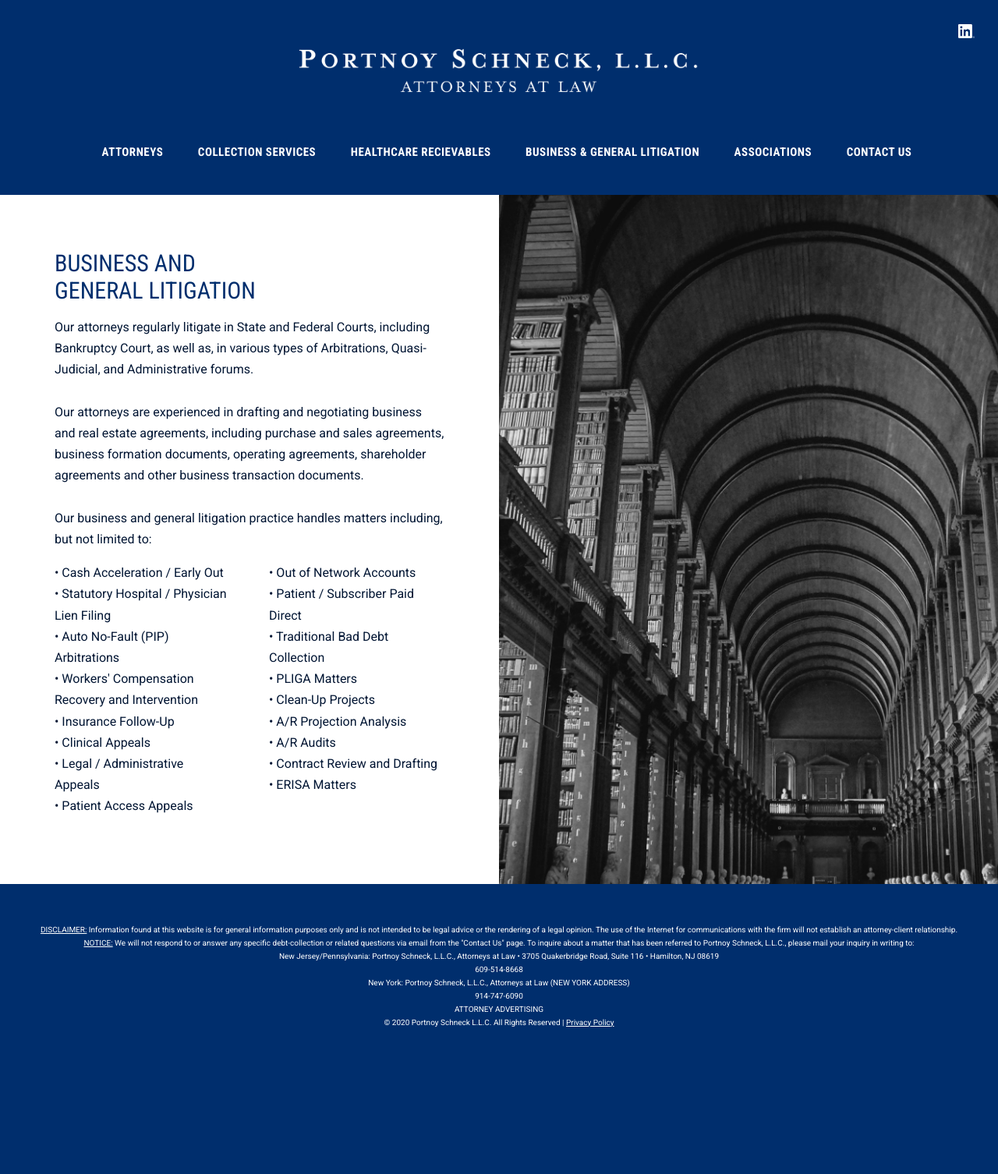
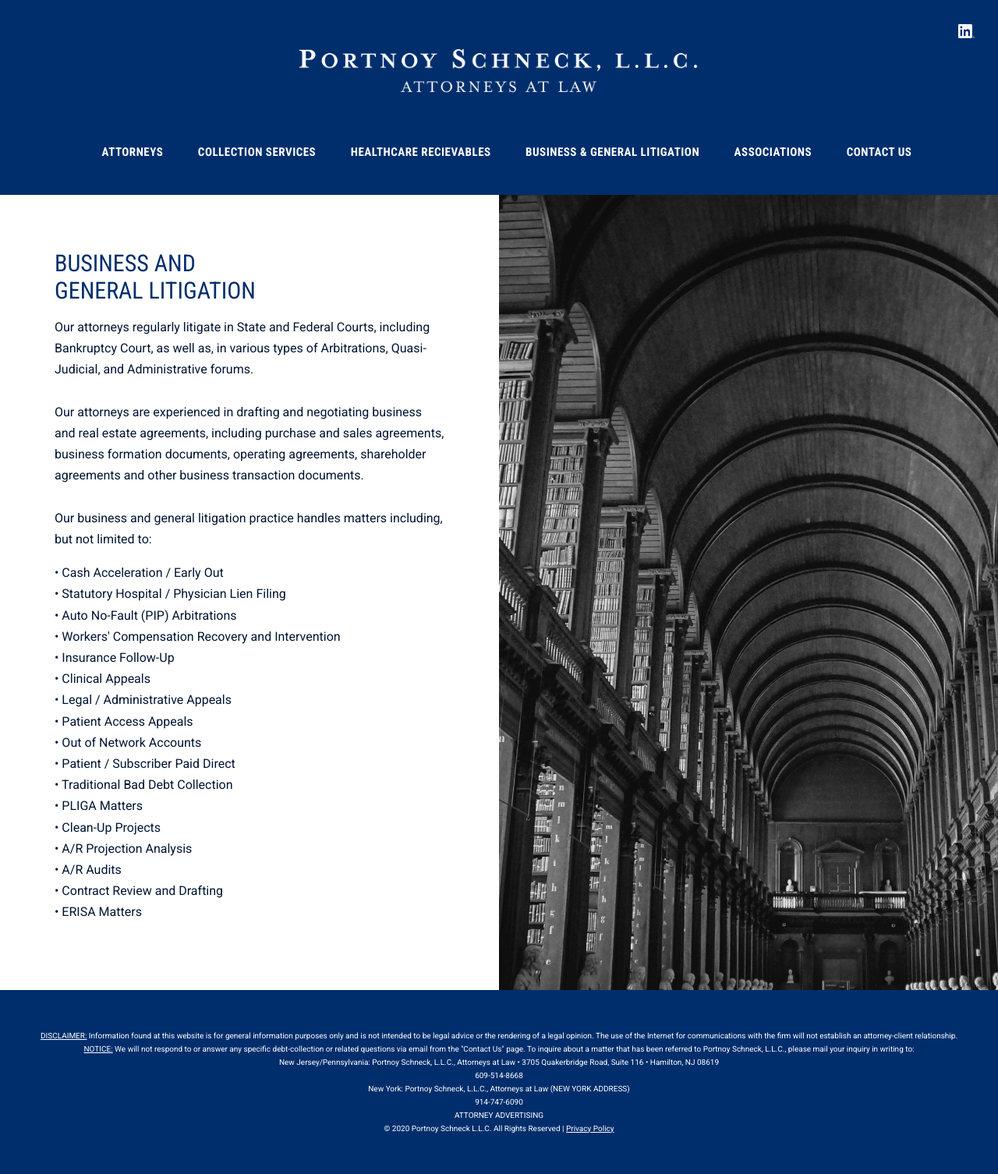
Before and after one commit to jessrichards1/jessrichards1.github.io, a PHP site: page /business.html in a window 1280 px wide. Shown: the whole page at 78% size. Before the commit the page ends 1318 px from the top, so only its background shows below. Run offline with PHP 8.4, Linux system fonts and the light colour scheme.

Commit message:
Add files via upload

```diff
--- a/style.css
+++ b/style.css
@@ -195,9 +195,9 @@
 	font-size: 16px;
 	line-height: 1.7em;
 	color: #001533;
-	-webkit-columns: 2 200px;
-     -moz-columns: 2 200px;
-          columns: 2 200px;
+	-webkit-columns: 2 300px;
+     -moz-columns: 2 300px;
+          columns: 2 300px;
 					-webkit-column-gap: 50px;
 				     -moz-columns-gap: 50px;
 				          column-gap: : 50px;
```
